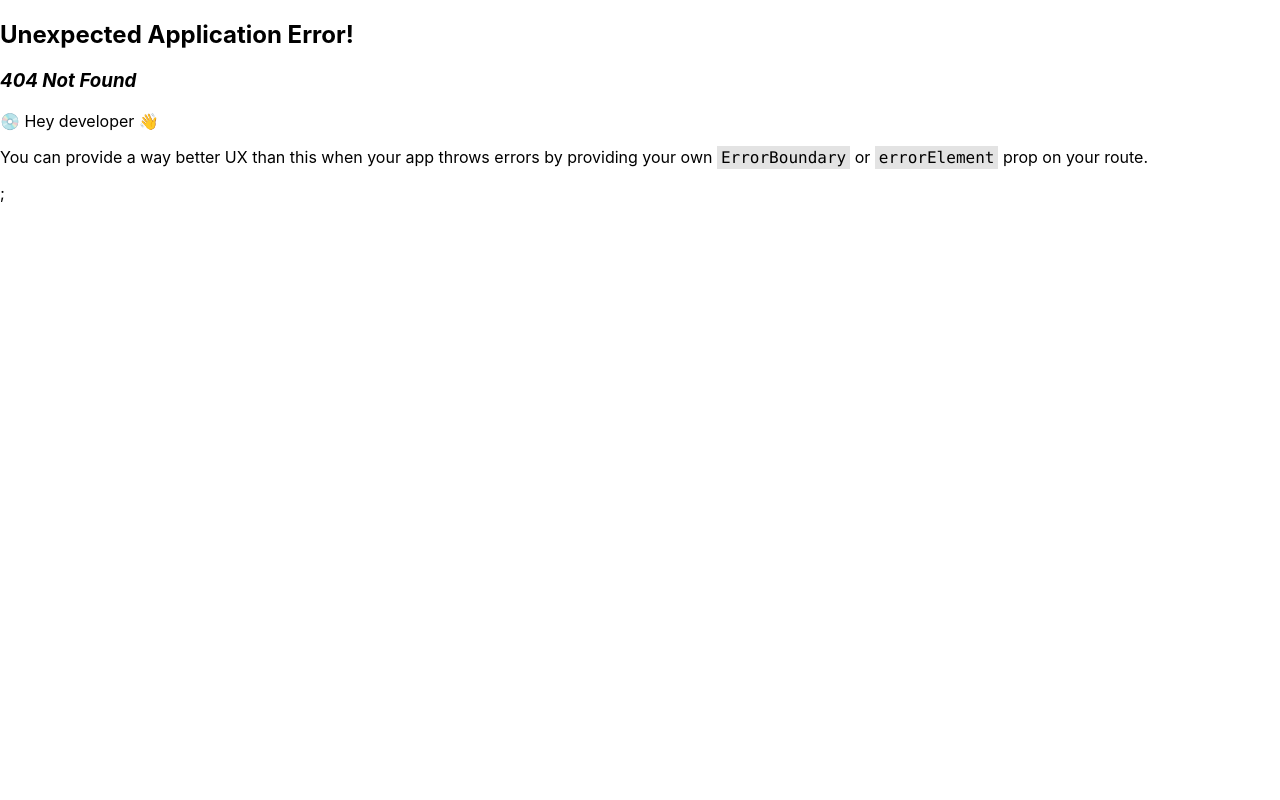
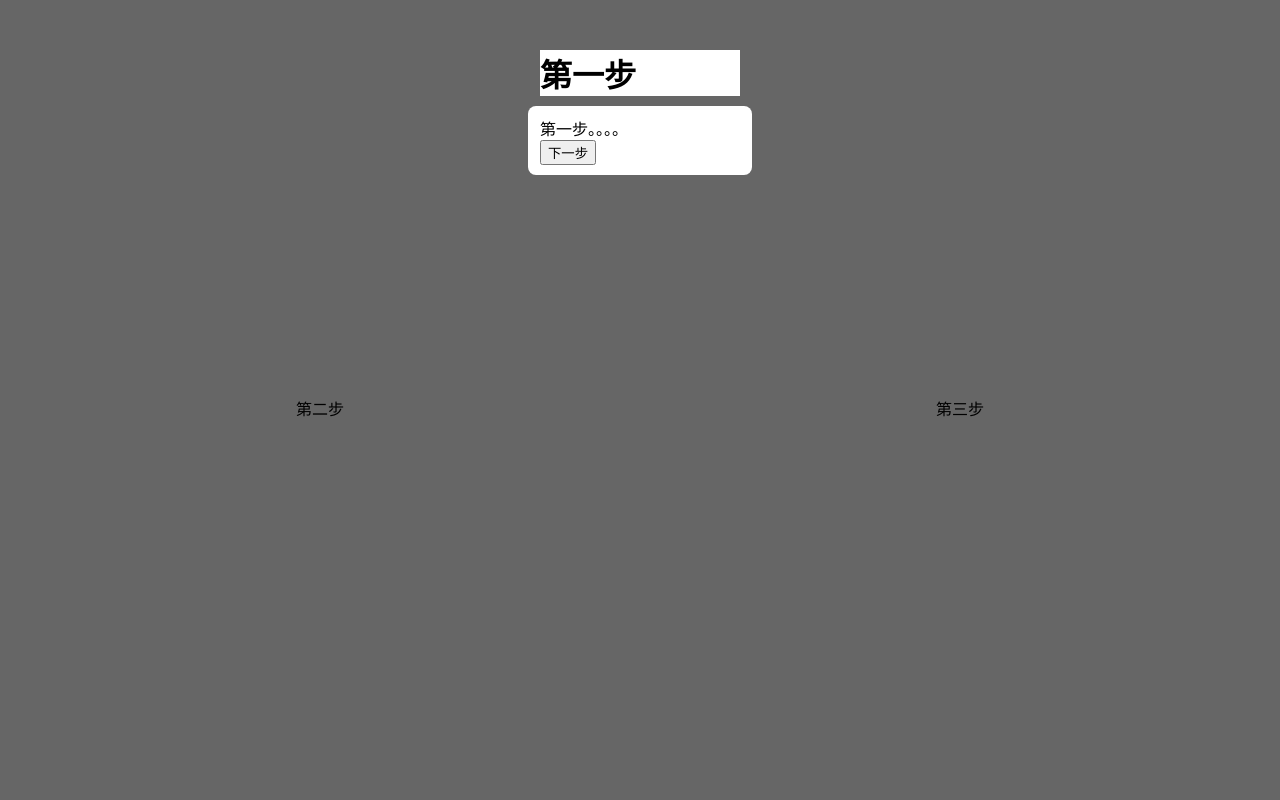
Before and after one commit to MyMagicCode/react-practice, a React (Create React App) app: page /tour in a window 1280 px wide. Before the commit this address had no page. Shown: the top 800 px of the page. Built offline with nearby package versions, Linux system fonts and the light colour scheme.

Commit message:
feat: add an Tour component

```diff
--- a/src/components/popover/demo/TestPopover.tsx
+++ b/src/components/popover/demo/TestPopover.tsx
@@ -11,7 +11,7 @@ export default function TestPopover() {
         flexWrap: "wrap",
       }}>
       <h1 style={{ textAlign: "center", width: "100%" }}>popover 组件示例</h1>
-      <Popover content={"bottom"}>
+      <Popover content={"bottom"} open={true}>
         <button>bottom</button>
       </Popover>
       <Popover content={"top"} placement="top">
--- a/src/components/popover/popover.scss
+++ b/src/components/popover/popover.scss
@@ -4,5 +4,6 @@
     border-radius: 8px;
     background-color: white;
     border: 1px solid #cfcfcf;
+    z-index: 10001;
   }
 }
--- /dev/null
+++ b/src/components/tour/demo/TestTour.tsx
@@ -0,0 +1,61 @@
+import { useRef } from "react";
+import Tour from "./Tour";
+
+export default function TestTour() {
+  const oneRef = useRef<HTMLHeadingElement>(null);
+  const twoRef = useRef<HTMLHeadingElement>(null);
+  const threeRef = useRef<HTMLHeadingElement>(null);
+  const fourRef = useRef<HTMLHeadingElement>(null);
+  return (
+    <>
+      <Tour
+        open={true}
+        steps={[
+          {
+            selector() {
+              return oneRef.current;
+            },
+            renderContent: () => "第一步。。。。",
+          },
+          {
+            selector() {
+              return twoRef.current;
+            },
+            renderContent: () => "第二步。。。。",
+          },
+          {
+            selector() {
+              return threeRef.current;
+            },
+            renderContent: () => "第三步。。。。",
+          },
+          {
+            selector() {
+              return fourRef.current;
+            },
+            renderContent: () => "最后一步。。。。，你知道了吗？",
+          },
+        ]}
+      />
+      <div style={{ height: 50 }}></div>
+      <h1 style={{ width: 200, margin: "0 auto" }} ref={oneRef}>
+        第一步
+      </h1>
+      <div style={{ height: 300 }}></div>
+      <div
+        style={{
+          width: "100%",
+          display: "flex",
+          justifyContent: "space-around",
+        }}>
+        <span ref={twoRef}>第二步</span>
+        <span ref={threeRef}>第三步</span>
+      </div>
+      <div style={{ height: 600 }}></div>
+      <h2 style={{ textAlign: "center" }} ref={fourRef}>
+        第四步
+      </h2>
+      <div style={{ height: 600 }}></div>
+    </>
+  );
+}
--- /dev/null
+++ b/src/components/tour/demo/Tour.tsx
@@ -0,0 +1,119 @@
+import { CSSProperties, ReactNode, useEffect, useState } from "react";
+import "./tour.scss";
+import { createPortal } from "react-dom";
+
+export interface TourStep {
+  selector: () => HTMLElement | null;
+  renderContent: (currentStep: number) => ReactNode;
+}
+
+export interface TourProps {
+  steps: TourStep[];
+  getContainer?: () => HTMLElement;
+  open?: boolean;
+}
+
+export default function Tour(props: TourProps) {
+  const { steps, open = true } = props;
+  const [currentStep, setCurrentStep] = useState(0);
+  const [style, setStyle] = useState<CSSProperties>({});
+  const [done, setDone] = useState(false);
+  const { renderContent } = steps[currentStep];
+  // 是否正在动画中
+  const [animation, setAnimation] = useState(false);
+
+  useEffect(() => {
+    const el = steps[currentStep].selector();
+    if (!el) {
+      return;
+    }
+
+    el.scrollIntoView({
+      block: "center",
+      inline: "center",
+    });
+
+    const observer = new ResizeObserver(() => {
+      const style = getMaskStyle(el, document.documentElement);
+      setStyle(style);
+    });
+    observer.observe(document.documentElement);
+
+    setAnimation(true);
+    const timer = setTimeout(() => {
+      setAnimation(false);
+    }, 500);
+
+    return () => {
+      clearTimeout(timer);
+      observer.disconnect();
+    };
+  }, [currentStep, steps]);
+
+  /** 上一步 */
+  const back = () => {
+    setCurrentStep((cs) => cs - 1);
+  };
+
+  /** 下一步 */
+  const forward = () => {
+    if (currentStep === steps.length - 1) {
+      setDone(true);
+      return;
+    }
+    setCurrentStep((cs) => cs + 1);
+  };
+
+  // 是否完成和是否开始
+  if (done || !open) return null;
+
+  const mask = (
+    <div className="tour-mask" style={style}>
+      {animation || (
+        <div className="tour-mask-content">
+          {renderContent(currentStep)}
+
+          <div>
+            {currentStep !== 0 && <button onClick={back}>上一步</button>}
+            <button onClick={forward}>
+              {currentStep === steps.length - 1 ? "我知道了" : "下一步"}
+            </button>
+          </div>
+        </div>
+      )}
+    </div>
+  );
+
+  return createPortal(mask, document.body);
+}
+
+/**
+ * 获取蒙版样式
+ * @param element 目标元素
+ * @param container 容器
+ * @returns 样式
+ */
+function getMaskStyle(
+  element: HTMLElement,
+  container: HTMLElement
+): CSSProperties {
+  // 获取目标元素信息
+  const { left, top, height, width } = element.getBoundingClientRect();
+
+  // 计算元素上、下、左、右变距离容器各边的距离
+  const elementTopWidthScroll = container.scrollTop + top;
+  const elementLeftWidthScroll = container.scrollLeft + left;
+  const elementBottomWidthScroll =
+    container.scrollHeight - height - elementTopWidthScroll;
+  const elementRightWidthScroll =
+    container.scrollWidth - width - elementLeftWidthScroll;
+
+  return {
+    width: container.scrollWidth,
+    height: container.scrollHeight,
+    borderTopWidth: Math.max(elementTopWidthScroll, 0),
+    borderLeftWidth: Math.max(elementLeftWidthScroll, 0),
+    borderRightWidth: Math.max(elementRightWidthScroll, 0),
+    borderBottomWidth: Math.max(elementBottomWidthScroll, 0),
+  };
+}
--- /dev/null
+++ b/src/components/tour/demo/tour.scss
@@ -0,0 +1,25 @@
+.tour {
+  &-mask {
+    position: absolute;
+    width: 100%;
+    height: 100%;
+    left: 0;
+    top: 0;
+
+    box-sizing: border-box;
+    border-style: solid;
+    border-color: rgba(#000000, 0.6);
+    z-index: 999;
+    transition: all 0.5s;
+    &-content {
+      min-width: 200px;
+      position: absolute;
+      bottom: -10px;
+      left: 50%;
+      transform: translate(-50%,100%);
+      background-color: white;
+      padding: 10px 12px;
+      border-radius: 8px;
+    }
+  }
+}
--- a/src/pages/Home.tsx
+++ b/src/pages/Home.tsx
@@ -97,4 +97,10 @@ const list = [
     label: "popover组件",
     describe: "基于floating-ui实现一个popover组件，弹出气泡式的卡片浮层。",
   },
+  {
+    path: "/tour",
+    label: "tour组件",
+    describe:
+      "基于popover和浏览器的scrollIntoView方法实现一个Tour组件，用于分步引导用户了解产品功能的气泡组件。",
+  },
 ];
--- a/src/router/index.tsx
+++ b/src/router/index.tsx
@@ -33,6 +33,7 @@ const TestKeepAlive = lazy(
 const TestPopover = lazy(
   () => import("../components/popover/demo/TestPopover")
 );
+const TestTour = lazy(() => import("../components/tour/demo/TestTour")); // tour漫游导航组件
 
 export const router = createBrowserRouter([
   {
@@ -87,4 +88,8 @@ export const router = createBrowserRouter([
     path: "popover",
     element: <TestPopover />,
   },
+  {
+    path: "tour",
+    element: <TestTour />,
+  },
 ]);
```
